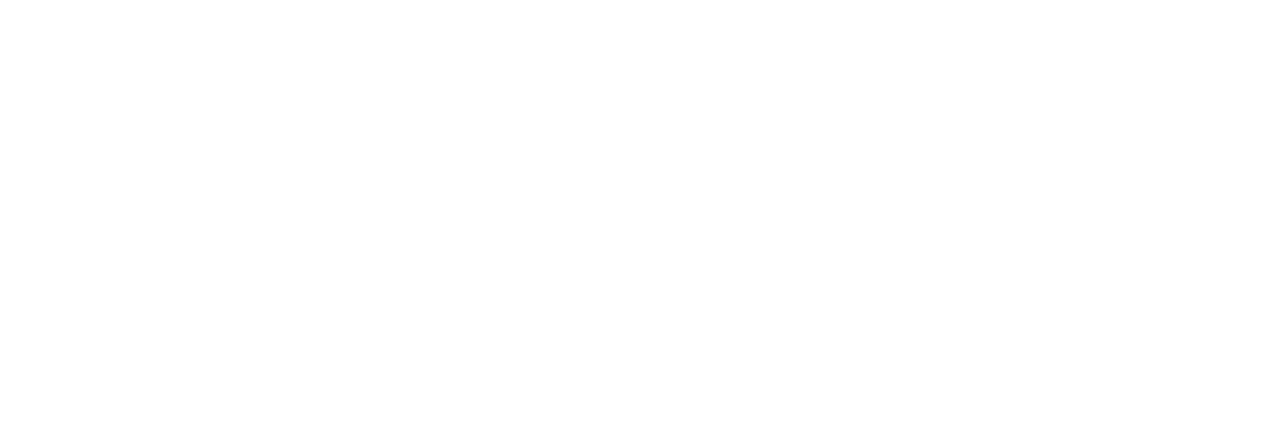
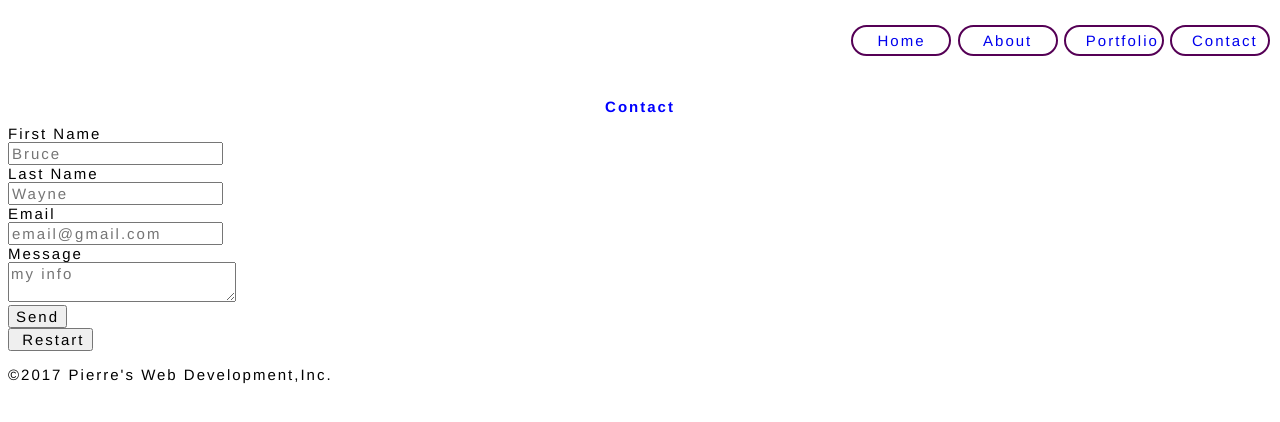
Before and after one commit to PierreRJean-Baptiste/myfirstproject, a plain HTML site: page contact.html in a window 1280 px wide. Drawn offline with Linux system fonts and the light colour scheme.

Commit message:
My first Project

```diff
--- a/about.html
+++ b/about.html
@@ -0,0 +1,40 @@
+<!DOCTYPE html>
+<html>
+<head>
+	<title>About</title>
+	<link rel="stylesheet" type="text/css" href="css/styles.css">
+
+</head>
+<body>
+	<header>
+<nav>
+	<ul>
+		<li><a href="index.html">Home</a></li>
+		<li><a href="about.html">About</a></li>
+		<li><a href="portfolio.html">Portfolio</a>
+			<ul>
+			<li><a href="webdesign.html">Web Design</a></li>
+			<li><a href="webdev.html">Web Dev</a></li>
+			</ul>
+		</li>
+		<li><a href="contact.html">Contact</a></li>
+	</ul>
+</nav>
+	</header>
+	<div>
+		<h1>About Pierre's Website</h1>
+		<p>	As a developer I cater to the needs of the customer. The website will include everything that the client would like.I certainly may make some suggestions to make it more interactive.</p>
+	</div>
+	<footer>
+		<div>
+			<p>
+				&copy;2017 Pierre's Web Development,Inc.
+			</p>
+		</div>
+
+	</footer>
+
+
+
+</body>
+</html>
--- a/contact.html
+++ b/contact.html
@@ -0,0 +1,61 @@
+<!DOCTYPE html>
+<html>
+<head>
+	<title>Contact</title>
+	<link rel="stylesheet" type="text/css" href="css/styles.css">
+
+</head>
+<body>
+<header>
+
+<nav>
+	<ul>
+		<li><a href="index.html">Home</a></li>
+		<li><a href="about.html">About</a></li>
+		<li><a href="portfolio.html">Portfolio</a>
+			<ul>
+			<li><a href="webdesign.html">Web Design</a></li>
+			<li><a href="webdev.html">Web Dev</a></li>
+			</ul>
+		</li>
+		<li><a href="contact.html">Contact</a></li>
+	</ul>
+</nav>
+	</header>
+	<div>
+		<h1>Contact</h1>
+		<form>
+		    <label> First Name<br>
+		        <input type="text" name="fname" placeholder="Bruce">
+		    </label>
+		    <br>
+		    <label>Last Name<br>
+		        <input type="text" name="lname" placeholder="Wayne">
+		    </label>
+		    <br>
+
+
+		    <label>Email<br>
+		        <input type="email" name="email" placeholder="email@gmail.com">
+		    </label>
+		    <br>
+		    <label>Message<br>
+		        <textarea name="info" placeholder="my info"></textarea>
+		    </label>
+		    <br>
+		    <input type="submit" name="submit" value="Send">
+		    <br>
+		    <input type="reset" name="reset this form" value=" Restart">
+		</form>
+	</div>
+	<footer>
+		<div>
+			<p>
+				&copy;2017 Pierre's Web Development,Inc.
+			</p>
+		</div>
+
+	</footer>
+
+</body>
+</html>
--- a/css/styles.css
+++ b/css/styles.css
@@ -0,0 +1,74 @@
+* {
+	font-family: Helvetica;
+	font-size: 15px;
+	letter-spacing:2px;
+}
+
+h1 {
+	color:blue;
+	text-align:center;
+}
+
+header {
+	height: 10vh;
+}
+
+/**/
+nav {
+	position:absolute;
+	right :10px;
+	top   :10px;
+}
+nav ul {
+	list-style: none;
+	padding: 0px;
+}
+nav>ul>li {
+	display: inline-block;
+	vertical-align: top;
+	width: 100px;
+}
+
+nav a {
+	padding: 5px 20px;
+	text-decoration: none;
+	border: 2px solid #505;
+	display: block;
+	border-radius: 20px;
+	text-align: center;
+}
+nav ul li ul {
+	display: none;
+}
+
+nav ul li:hover ul {
+	display: block;
+	width: 100px;
+}
+/* Portfolio hover */
+nav ul li:hover ul li a {
+	display: block;
+	background: #fff;
+	color: #000;
+	border-radius: 20px;
+	border: 1px solid #c0c;
+	padding: 10px;
+	margin: 10px 0px;
+	font-size: 14px;
+}
+
+/* main hover */
+nav li:hover a,
+nav ul li:hover ul li:hover a {
+	background: #08a;
+	border-color: #fff;
+	color: #fff;
+}
+#mypicture{
+	background-image: url("../img/mainpic.jpg");
+	height:50vh;
+
+	background-position: center center;
+	background-size: 100% auto;
+	background-repeat: no-repeat;
+}
```
Also changed, not shown: index.html (+40 -2 lines), portfolio.html (+39 -0 lines), webdesign.html (added, +30 -0 lines), webdev.html (added, +27 -0 lines), 1 other file.
